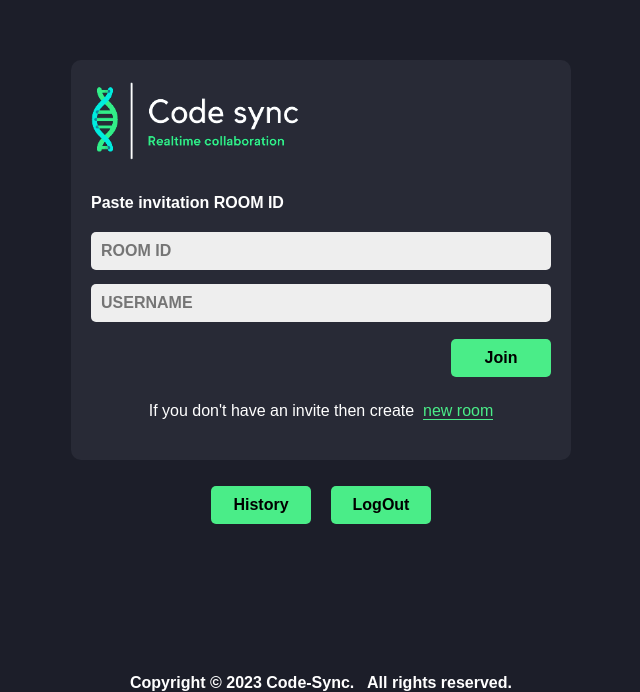
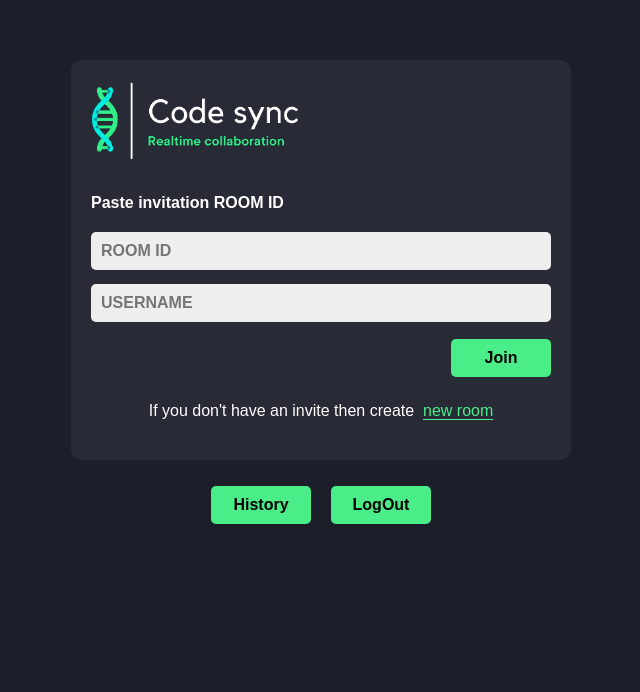
Before and after one commit to Premkumare69/code-synchronization, a React (Create React App) app in the folder client/: page /home in a window 1280 px wide. Shown: the part 108-800 px from the top of the page, without its empty margins (319-959 px from the left). Built offline with nearby package versions, Linux system fonts and the light colour scheme; no server answers.

Commit message:
commit 1

```diff
--- a/client/src/pages/Home.js
+++ b/client/src/pages/Home.js
@@ -106,12 +106,6 @@ const Home = () => {
                     LogOut
                 </button>
             </div>
-
-            <footer>
-                <h4>
-                    Copyright © 2023 Code-Sync. &nbsp; All rights reserved.
-                </h4>
-            </footer>
         </div>
     );
 };
```
